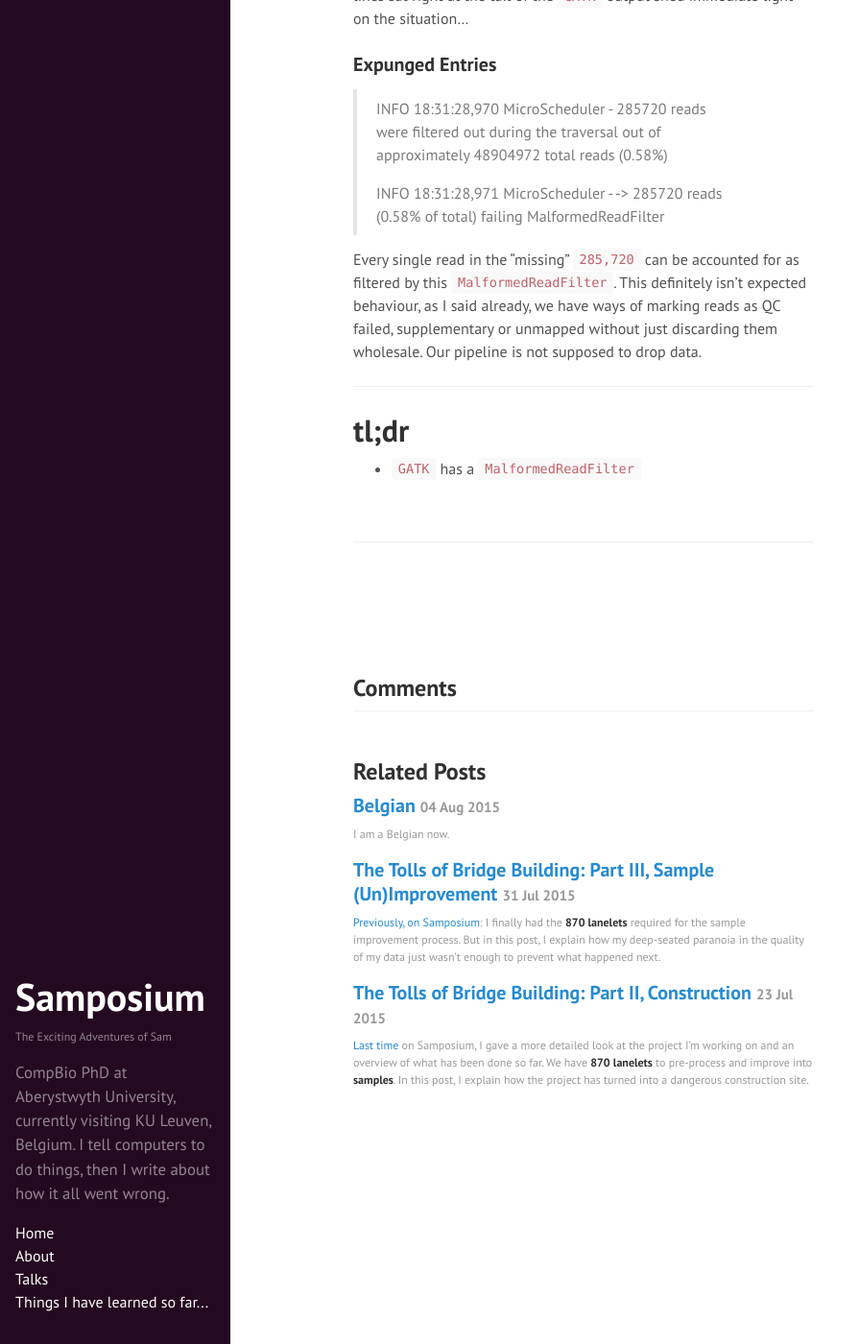
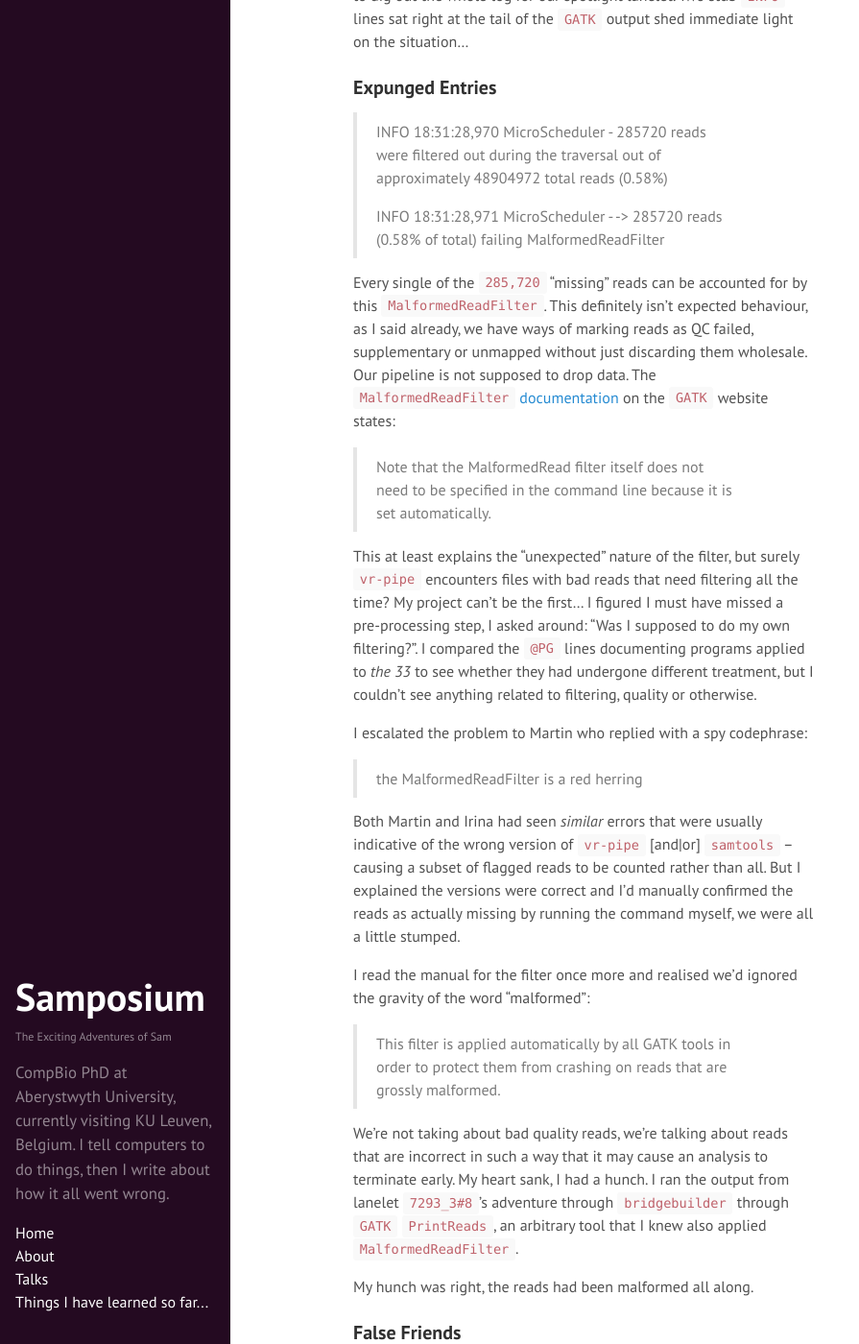
Before and after one commit to SamStudio8/samstudio8.github.io.off, a Jekyll site: the page built from _posts/2015-08-27-bridgebuilding-p4.md, in a window 1280 px wide and 1400 px high, scrolled down 1662 px. Shown: the whole window at 96% size, without its empty margins (0-895 px from the left). Built offline with Jekyll 4.4.1, drawn with Linux system fonts in a browser that asks for light colours; Markdown is read by kramdown in place of the engine named in the settings; comment, search, counter and statistics services are not loaded; some of the changed text lies outside the part shown.

Commit message:
Update 2015-08-27-bridgebuilding-p4.md

```diff
--- a/_posts/2015-08-27-bridgebuilding-p4.md
+++ b/_posts/2015-08-27-bridgebuilding-p4.md
@@ -5,7 +5,7 @@ title: "The Tolls of Bridge Building: Part IV, Mysterious Malformations [WIP]"
 
 Following a short hiatus on the sample *un*improvement job which may or may not
 have been halted by `vr-pipe` inadvertently [knocking over a storage node]({{ page.previous.url }})
-at the Sanger Institute, our jobs burst back in to life
+at the Sanger Institute, our **837** *non-33* jobs burst back in to life
 only to fall at the final hurdle of the first pipeline of the `vr-pipe`
 workflow. Despite my lack of tweed hat and pipe, it was time to play
 bioinformatics Sherlock Holmes.
@@ -52,7 +52,8 @@ aside for one reason or another without actually removing them.
 So we know that the job proper completed successfully (there was an output file sans
 errors from `GATK` itself). So the question now is, *where did those reads go?*
 
-Though, my first instinct was to check whether the numbers stated in the message were
+Though before launching a full scale investiation, my first instinct was to question the error
+itself and check the numbers stated in the message were
 even correct. It was easy to confirm the original number of reads: `48,904,972` by checking
 both the `vr-pipe` metadata I generated to submit the bridged BAMs to `vr-pipe`. I ran
 `samtools view -c` on the bridged BAM again to be sure.
@@ -71,8 +72,40 @@ output shed immediate light on the situation...
 >
 > INFO 18:31:28,971 MicroScheduler - -> 285720 reads (0.58% of total) failing MalformedReadFilter
 
-Every single read in the "missing" `285,720` can be accounted for as filtered by this `MalformedReadFilter`.
+Every single of the `285,720` "missing" reads can be accounted for by this `MalformedReadFilter`.
 This definitely isn't expected behaviour, as I said already, we have ways of marking reads as QC failed, supplementary or unmapped without just discarding them wholesale. Our pipeline is not supposed to drop data.
+The [`MalformedReadFilter` documentation](https://www.broadinstitute.org/gatk/gatkdocs/org_broadinstitute_gatk_engine_filters_MalformedReadFilter.php) on the `GATK` website states:
+
+> Note that the MalformedRead filter itself does not need to be specified in the command line because it is set automatically.
+
+This at least explains the "unexpected" nature of the filter, but surely `vr-pipe` encounters files with bad
+reads that need filtering all the time? My project can't be the first...
+I figured I must have missed a pre-processing step, I asked around: "Was I supposed to do my own filtering?". I compared
+the `@PG` lines documenting programs applied to *the 33* to see whether they had undergone different treatment,
+but I couldn't see anything related to filtering, quality or otherwise.
+
+I escalated the problem to Martin who replied with a spy codephrase:
+
+> the MalformedReadFilter is a red herring
+
+Both Martin and Irina had seen *similar* errors that were usually indicative of the wrong version of
+`vr-pipe` [and|or] `samtools` -- causing a subset of flagged reads to be counted rather than all.
+But I explained the versions were correct and I'd manually confirmed the reads as actually missing
+by running the command myself, we were all a little stumped.
+
+I read the manual for the filter once more and realised we'd ignored the gravity of the word "malformed":
+
+> This filter is applied automatically by all GATK tools in order to protect them from crashing on reads that are grossly malformed.
+
+We're not taking about bad quality reads, we're talking about reads that are incorrect in such a way
+that it may cause an analysis to terminate early. My heart sank, I had a hunch. I ran the output from
+lanelet `7293_3#8`'s adventure through `bridgebuilder` through `GATK` `PrintReads`, an arbitrary tool
+that I knew also applied `MalformedReadFilter`.
+
+My hunch was right, the reads had been malformed all along.
+
+### False Friends
+
 
 * * *
 
```
